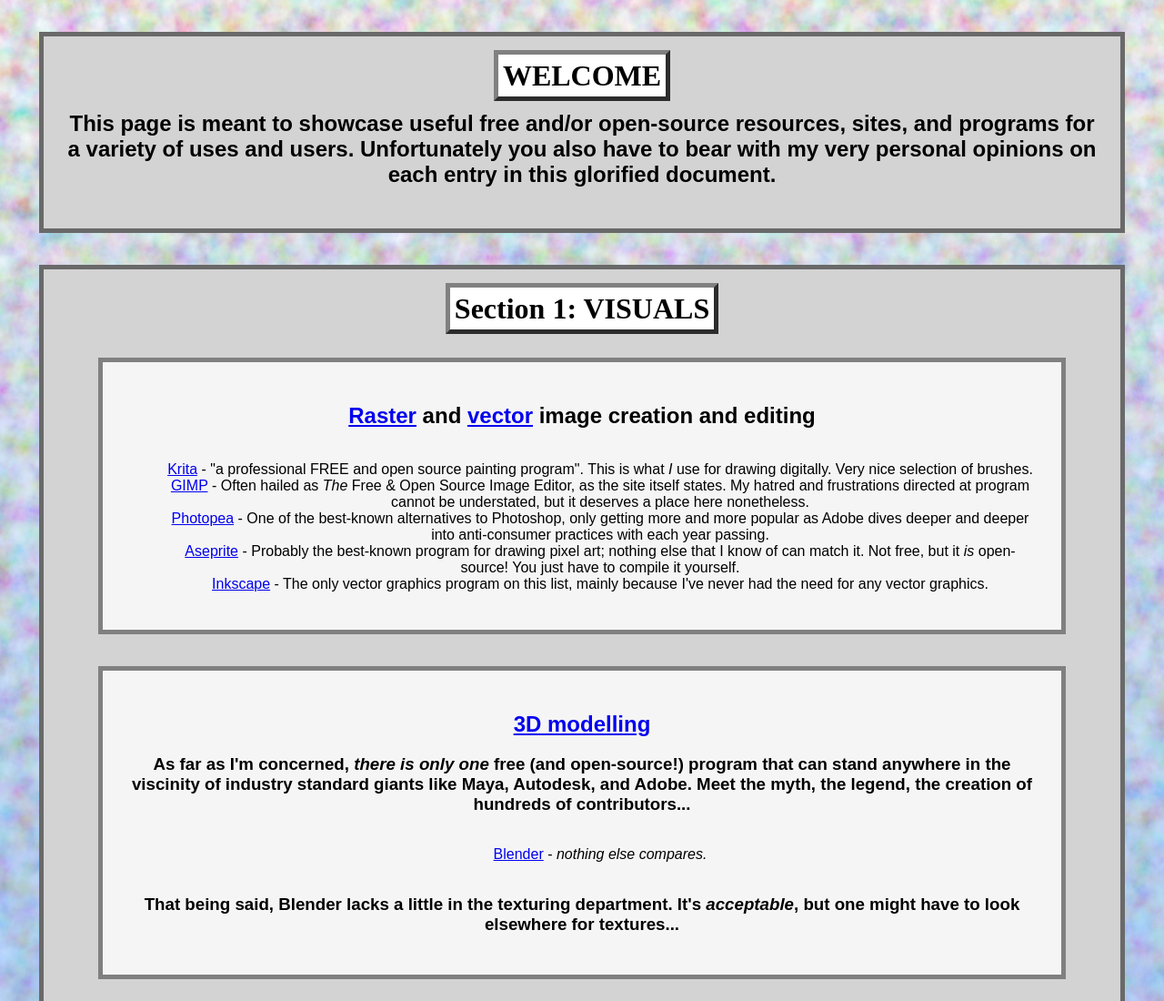
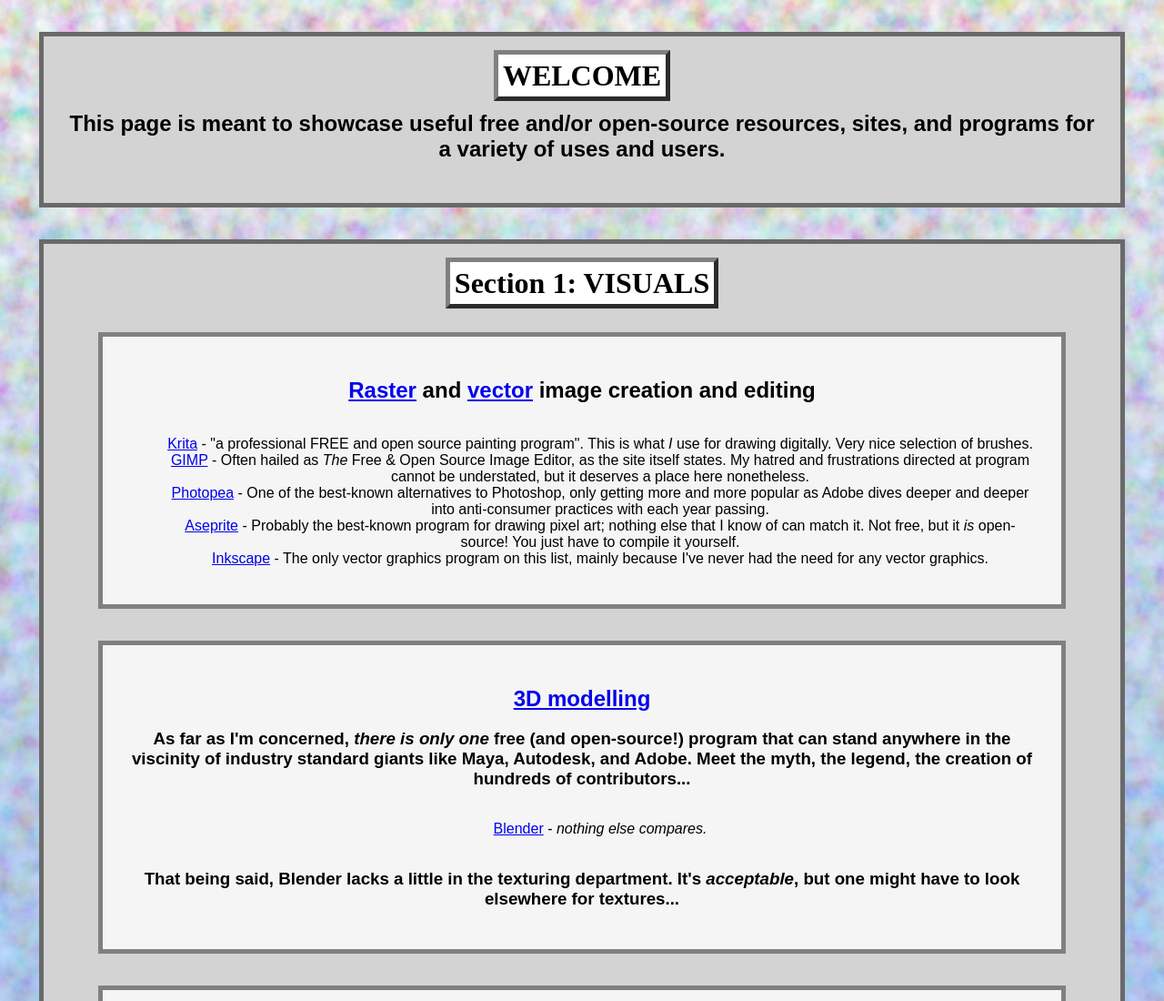
Before and after one commit to MindVisceral/NC_website, a plain HTML site: page index.html in a window 1280 px wide. Shown: the top 1100 px of the page at 91% size. Drawn offline with Linux system fonts and the light colour scheme.

Commit message:
Test commit

```diff
--- a/index.html
+++ b/index.html
@@ -25,7 +25,7 @@
 		  <!-- Welcome message -->
 		  <div class="section">
 			  <h1>WELCOME</h1>
-			  <h2>This page is meant to showcase useful free and/or open-source resources, sites, and programs for a variety of uses and users. Unfortunately you also have to bear with my very personal opinions on each entry in this glorified document.</h2>
+			  <h2>This page is meant to showcase useful free and/or open-source resources, sites, and programs for a variety of uses and users.</h2>
 		  </div>
 
 	  <!-- First section: Visuals - 2d and 3d graphics, models, etc. stuff -->
```
